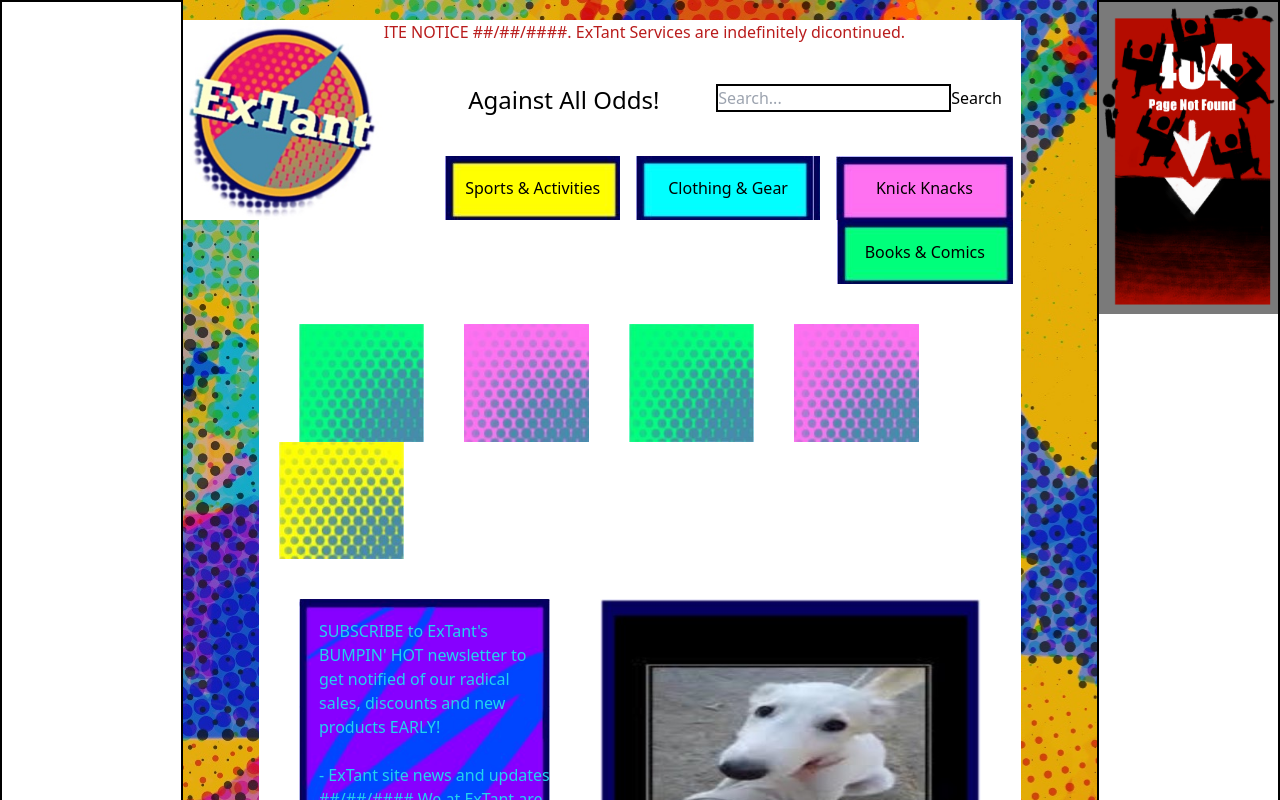
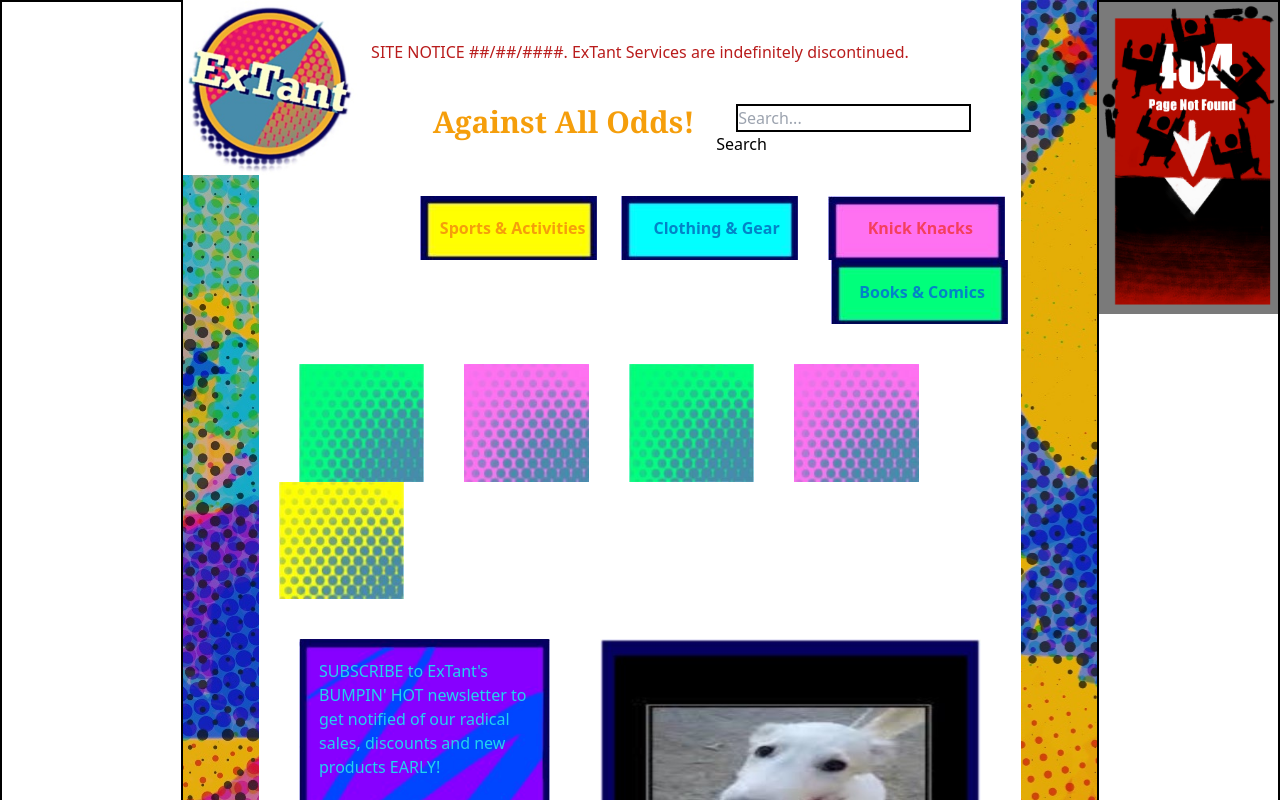
Before and after one commit to indie-breath/extant-project, a Nuxt app: page / in a window 1280 px wide. Shown: the top 800 px of the page. Built offline with nearby package versions, Linux system fonts and the light colour scheme.

Commit message:
Minor CSS changes

```diff
--- a/pages/index.vue
+++ b/pages/index.vue
@@ -4,24 +4,24 @@
 
 		<div id="middle" class="col-span-5 h-fit bg-[url('/Extant_background.jpg')]">
 			<div class="relative m-auto w-full">
-				<img src="/Extant_logo.jpg" width="200" class="absolute">
+				<img src="/Extant_logo.jpg" width="175" class="absolute">
 				<div class="self-center mx-auto w-5/6 h-5/6 bg-white">
-					<p class="text-center text-red-700 m-5">SITE NOTICE ##/##/####. ExTant Services are indefinitely dicontinued.</p>
+					<p class="text-center text-red-700 pt-10">SITE NOTICE ##/##/####. ExTant Services are indefinitely discontinued.</p>
 
 					<div class="grid grid-cols-5 my-10">
 						<div class="col-span-1"></div>
-						<h1 class="col-span-2 text-center text-2xl"> Against All Odds!</h1>
-						<form action="" class="col-span-2">
-							<input type="text" placeholder="Search..." class="border-solid border-2 border-black"></input>
+						<h1 class="col-span-2 text-center font-serif font-bold text-amber-500 text-3xl"> Against All Odds!</h1>
+						<form action="" class="col-span-2 m-auto">
+							<input type="text" placeholder="Search..." class="border-solid border-2 border-black mx-5"></input>
 							<input type="submit" value="Search">
 						</form>
 					</div>
 
 					<ul class="list-none my-10 mx-0 p-0 overflow-hidden">
-						<li class="float-right block text-center mx-2 py-5 px-10 no-underline bg-[url('/image3.jpg')]">Knick Knacks</li>
-						<li class="float-right block text-center mx-2 py-5 px-8 no-underline bg-[url('/image2.jpg')]">Clothing & Gear</li>
-						<li class="float-right block text-center mx-2 py-5 px-5 no-underline bg-[url('/image1.jpg')]">Sports & Activities</li>
-						<li class="float-right block text-center mx-2 py-5 px-7 no-underline bg-[url('/image0.jpg')]" >Books & Comics</li>
+						<li class="float-right block text-center font-bold text-rose-500 mx-2 py-5 px-10 no-underline bg-[url('/image3.jpg')] bg-no-repeat">Knick Knacks</li>
+						<li class="float-right block text-center font-bold text-sky-600 mx-2 py-5 px-8 no-underline bg-[url('/image2.jpg')] bg-no-repeat">Clothing & Gear</li>
+						<li class="float-right block text-center font-bold text-amber-500 mx-2 py-5 px-5 no-underline bg-[url('/image1.jpg')] bg-no-repeat">Sports & Activities</li>
+						<li class="float-right block text-center font-bold text-sky-600 mx-2 py-5 px-7 no-underline bg-[url('/image0.jpg')] bg-no-repeat" >Books & Comics</li>
 					</ul>
 
 					<ul class="list-none my-10 mx-0 p-0 overflow-hidden">
```
